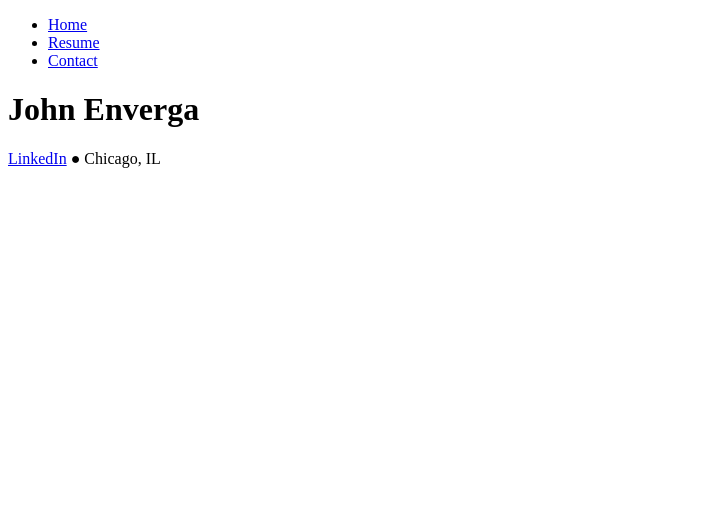
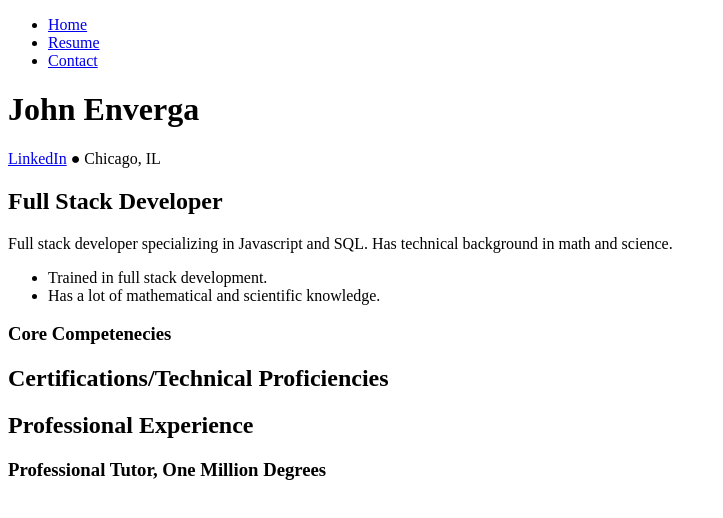
Before and after one commit to johnenverga/johnenverga.github.io, a plain HTML site: page resume.html in a window 1280 px wide. Shown: the whole page, without its empty margins (0-723 px from the left). Drawn offline with Linux system fonts and the light colour scheme.

Commit message:
Proof of Concept version

```diff
--- a/resume.html
+++ b/resume.html
@@ -19,5 +19,15 @@
   &#x25CF;
   Chicago, IL
 </div>
+<h2>Full Stack Developer</h2>
+<p>Full stack developer specializing in Javascript and SQL. Has technical background in math and science.</p>
+<ul>
+    <li>Trained in full stack development.</li>
+    <li>Has a lot of mathematical and scientific knowledge.</li>
+</ul>
+<h3>Core Competenecies</h3>
+<h2>Certifications/Technical Proficiencies</h2>
+<h2>Professional Experience</h2>
+<h3>Professional Tutor, One Million Degrees</h3>
     </body>
 </html>
```
